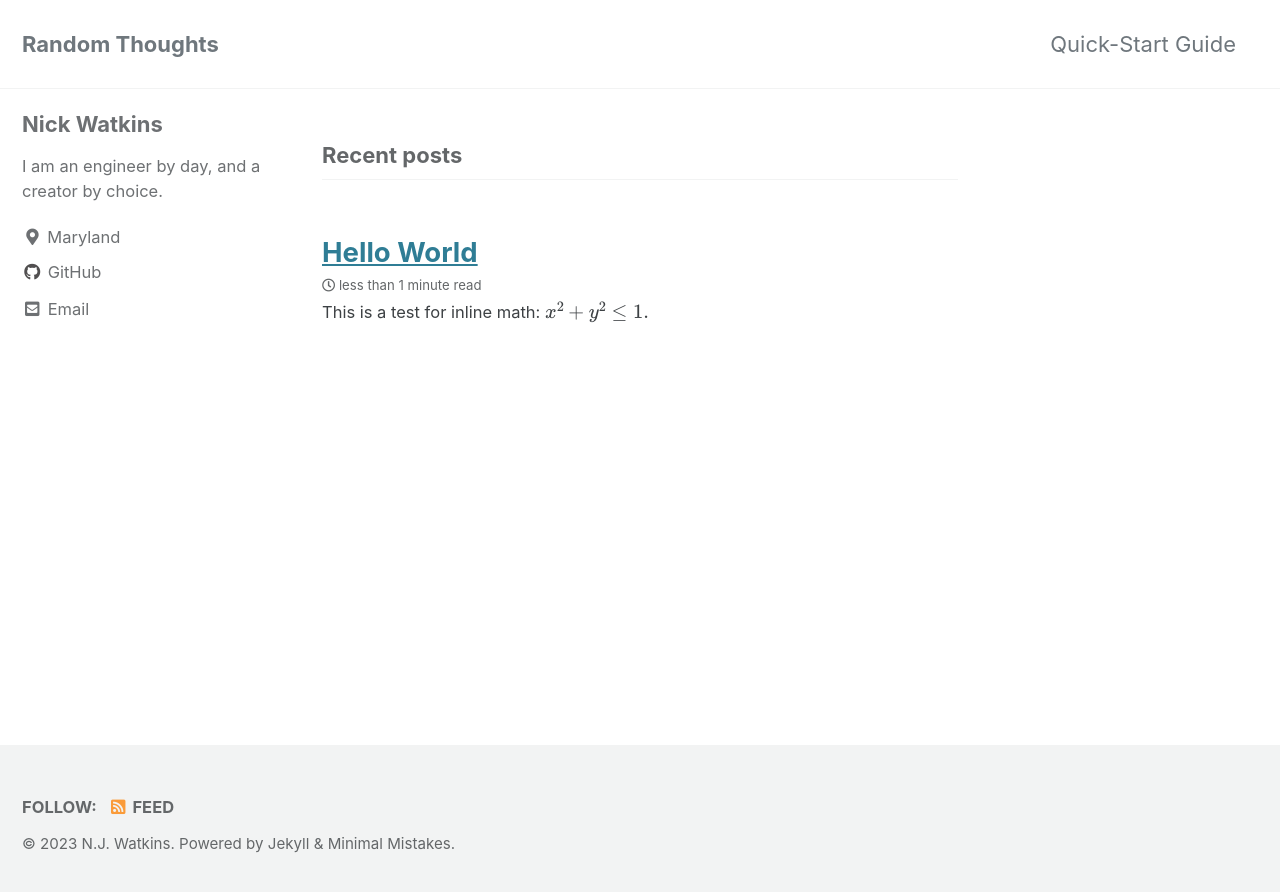
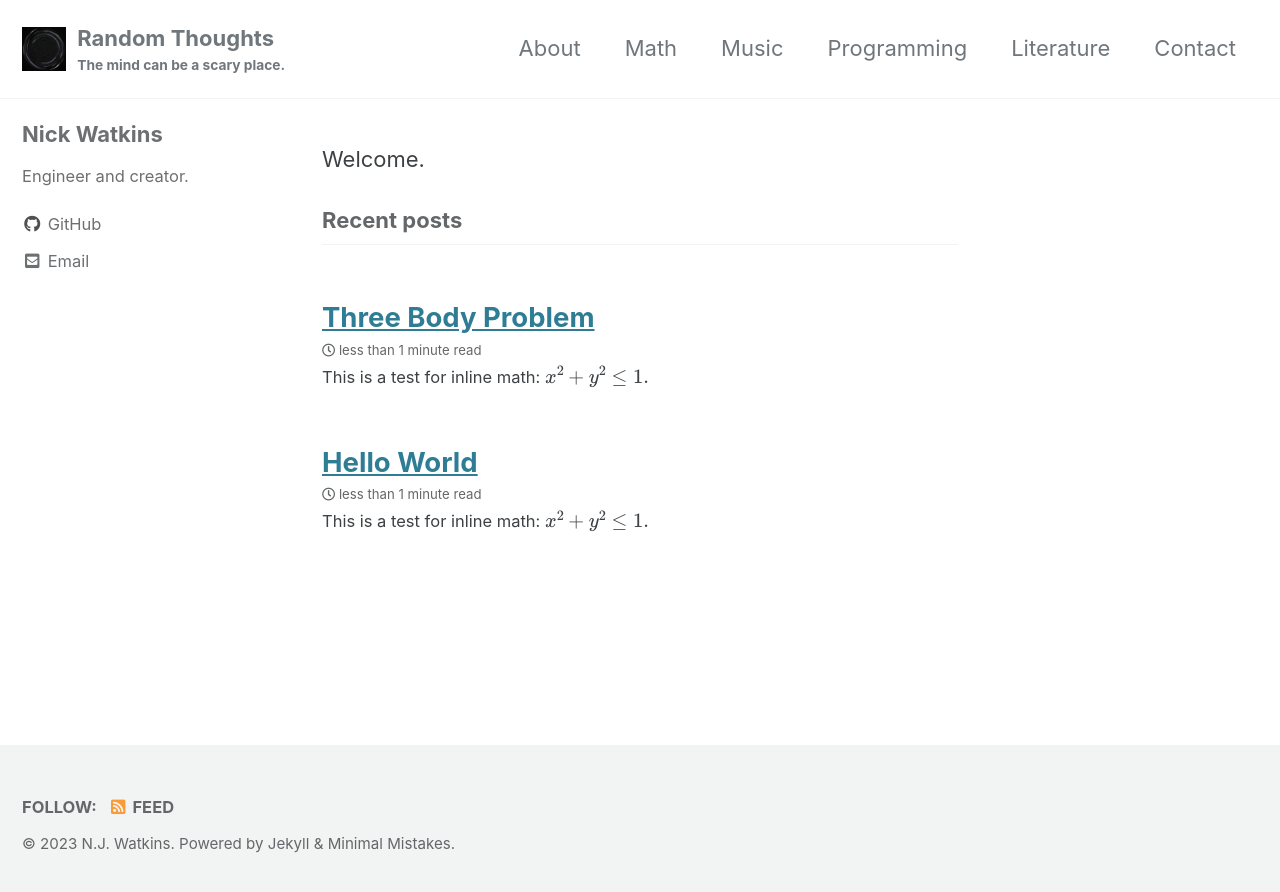
Before and after one commit to nj-watkins/random-thoughts, a Jekyll site: the page built from index.html, in a window 1280 px wide. Shown: the top 892 px of the page. Built offline with Jekyll 4.4.1, drawn with Linux system fonts in a browser that asks for light colours; cached includes are drawn as plain includes; formulas are drawn with MathJax 3; the list of posts is cut into pages by our own code.

Commit message:
basic template up locally!

```diff
--- a/_config.yml
+++ b/_config.yml
@@ -13,20 +13,20 @@
 # theme                  : "minimal-mistakes-jekyll"
 # remote_theme           : "mmistakes/minimal-mistakes"
 minimal_mistakes_skin    : "default" # "air", "aqua", "contrast", "dark", "dirt", "neon", "mint", "plum", "sunrise"
-
+minimal_mistakes_sidebar : "left"
 # Site Settings
 locale                   : "en-US"
 title                    : "Random Thoughts"
 title_separator          : "-"
-subtitle                 : # site tagline that appears below site title in masthead
+subtitle                 : The mind can be a scary place. # site tagline that appears below site title in masthead
 name                     : "N.J. Watkins"
-description              : "A blog about math and stuff."
+description              : "Essays about math, logic, programming, music, and literature."
 url                      : nj-watkins.github.io/random-thoughts # the base hostname & protocol for your site e.g. "https://mmistakes.github.io"
 baseurl                  : # the subpath of your site, e.g. "/blog"
 repository               : nj-watkins # GitHub username/repo-name e.g. "mmistakes/minimal-mistakes"
 teaser                   : # path of fallback teaser image, e.g. "/assets/images/500x300.png"
-logo                     : # path of logo image to display in the masthead, e.g. "/assets/images/88x88.png"
-masthead_title           : # overrides the website title displayed in the masthead, use " " for no title
+logo                     : /assets/images/circles.png # path of logo image to display in the masthead, e.g. "/assets/images/88x88.png"
+masthead_title           : "Random Thoughts" # overrides the website title displayed in the masthead, use " " for no title
 # breadcrumbs            : false # true, false (default)
 words_per_minute         : 200
 comments:
@@ -106,56 +106,57 @@ analytics:
 author:
   name             : "Nick Watkins"
   avatar           : # path of avatar image, e.g. "/assets/images/bio-photo.jpg"
-  bio              : "I am an engineer by day, and a creator by choice."
-  location         : "Maryland"
-  email            : im<name> @ gmail.com
+  bio              : "Engineer and creator."
+  location         : # ""
+  email            : imnickwatkins@gmail.com
   links:
     - label: "Email"
       icon: "fas fa-fw fa-envelope-square"
       # url: "mailto:your.name@email.com"
-    - label: "Website"
-      icon: "fas fa-fw fa-link"
-      # url: "https://your-website.com"
-    - label: "Twitter"
-      icon: "fab fa-fw fa-twitter-square"
+    # - label: "Website"
+    #   icon: "fas fa-fw fa-link"
+    #   # url: "https://your-website.com"
+    # - label: "Twitter"
+    #   icon: "fab fa-fw fa-twitter-square"
       # url: "https://twitter.com/"
-    - label: "Facebook"
-      icon: "fab fa-fw fa-facebook-square"
+    # - label: "Facebook"
+    #   icon: "fab fa-fw fa-facebook-square"
       # url: "https://facebook.com/"
     - label: "GitHub"
       icon: "fab fa-fw fa-github"
       url: "https://github.com/nj-watkins"
-    - label: "Instagram"
-      icon: "fab fa-fw fa-instagram"
-      # url: "https://instagram.com/"
+    # - label: "Instagram"
+    #   icon: "fab fa-fw fa-instagram"
+    #   # url: "https://instagram.com/"
 
 # Site Footer
 footer:
   links:
-    - label: "Twitter"
-      icon: "fab fa-fw fa-twitter-square"
+    # - label: "Twitter"
+    #   icon: "fab fa-fw fa-twitter-square"
       # url:
-    - label: "Facebook"
-      icon: "fab fa-fw fa-facebook-square"
+    # - label: "Facebook"
+    #   icon: "fab fa-fw fa-facebook-square"
       # url:
     - label: "GitHub"
       icon: "fab fa-fw fa-github"
       # url:
-    - label: "GitLab"
-      icon: "fab fa-fw fa-gitlab"
+    # - label: "GitLab"
+    #   icon: "fab fa-fw fa-gitlab"
+    #   # url:
+    # - label: "Bitbucket"
+    #   icon: "fab fa-fw fa-bitbucket"
       # url:
-    - label: "Bitbucket"
-      icon: "fab fa-fw fa-bitbucket"
-      # url:
-    - label: "Instagram"
-      icon: "fab fa-fw fa-instagram"
-      # url:
+    # - label: "Instagram"
+    #   icon: "fab fa-fw fa-instagram"
+    #   # url:
 
 
 # Reading Files
 include:
   - .htaccess
   - _pages
+  - _posts
 exclude:
   - "*.sublime-project"
   - "*.sublime-workspace"
@@ -287,6 +288,18 @@ defaults:
       layout: single
       author_profile: true
       read_time: true
-      comments: # true
-      share: true
-      related: true
+      comments: false
+      share: false
+      related: false
+  # _pages
+  - scope:
+      path: ""
+      type: pages
+    values:
+      layout: single
+      author_profile: true
+
+# collections:
+#   portfolio:
+#   output: true
+#   permalink: /:collection/:path
--- a/_includes/social-share.html
+++ b/_includes/social-share.html
@@ -3,7 +3,7 @@
     <h4 class="page__share-title">{{ site.data.ui-text[site.locale].share_on_label | default: "Share on" }}</h4>
   {% endif %}
 
-  <a href="https://twitter.com/intent/tweet?{% if site.twitter.username %}via={{ site.twitter.username | url_encode }}&{% endif %}text={{ page.title | url_encode }}%20{{ page.url | absolute_url | url_encode }}" class="btn btn--twitter" onclick="window.open(this.href, 'window', 'left=20,top=20,width=500,height=500,toolbar=1,resizable=0'); return false;" title="{{ site.data.ui-text[site.locale].share_on_label | default: 'Share on' }} Twitter"><i class="fab fa-fw fa-twitter" aria-hidden="true"></i><span> Twitter</span></a>
+  <a href="https://x.com/intent/tweet?{% if site.twitter.username %}via={{ site.twitter.username | url_encode }}&{% endif %}text={{ page.title | url_encode }}%20{{ page.url | absolute_url | url_encode }}" class="btn btn--twitter" onclick="window.open(this.href, 'window', 'left=20,top=20,width=500,height=500,toolbar=1,resizable=0'); return false;" title="{{ site.data.ui-text[site.locale].share_on_label | default: 'Share on' }} X"><i class="fab fa-fw fa-x" aria-hidden="true"></i><span> X </span></a>
 
   <a href="https://www.facebook.com/sharer/sharer.php?u={{ page.url | absolute_url | url_encode }}" class="btn btn--facebook" onclick="window.open(this.href, 'window', 'left=20,top=20,width=500,height=500,toolbar=1,resizable=0'); return false;" title="{{ site.data.ui-text[site.locale].share_on_label | default: 'Share on' }} Facebook"><i class="fab fa-fw fa-facebook" aria-hidden="true"></i><span> Facebook</span></a>
 
--- /dev/null
+++ b/_posts/2023-11-11-three_body.md
@@ -0,0 +1,14 @@
+---
+title: Three Body Problem
+author: Nick Watkins
+mathjax: true
+tags:
+    - lit
+    - example
+---
+
+This is a test for inline math: $$x^2 + y^2 \leq 1.$$
+
+Now a test for display math:
+
+$$ a^2 + b^2 = c^2.$$
--- a/index.html
+++ b/index.html
@@ -2,3 +2,5 @@
 layout: home
 author_profile: true
 ---
+
+<p>Welcome.</p>
```
Also changed, not shown: _data/navigation.yml (+23 -4 lines), _pages/404.md (added, +7 -0 lines), _pages/about.md (added, +7 -0 lines), _pages/contact.md (added, +7 -0 lines), _pages/lit-posts.md (added, +12 -0 lines), _pages/math-posts.md (added, +10 -0 lines), _pages/music-posts.md (added, +11 -0 lines), _pages/page-archive.html (added, +12 -0 lines), _pages/programming-posts.md (added, +11 -0 lines), assets/images/circles.png (added).
